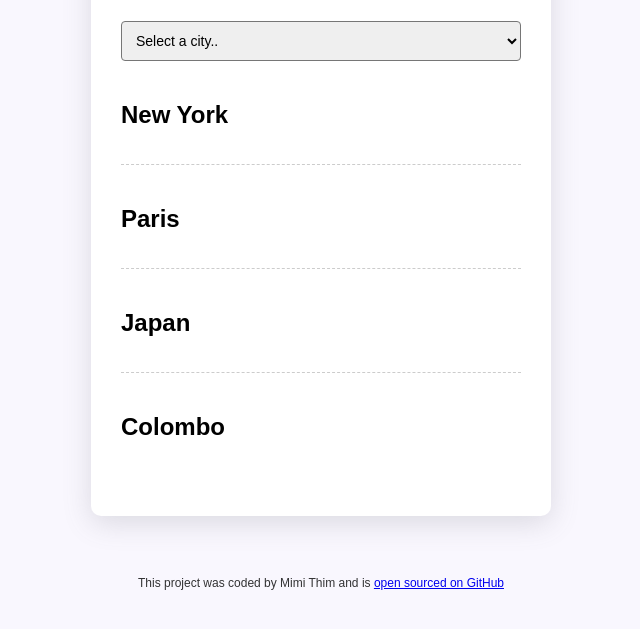
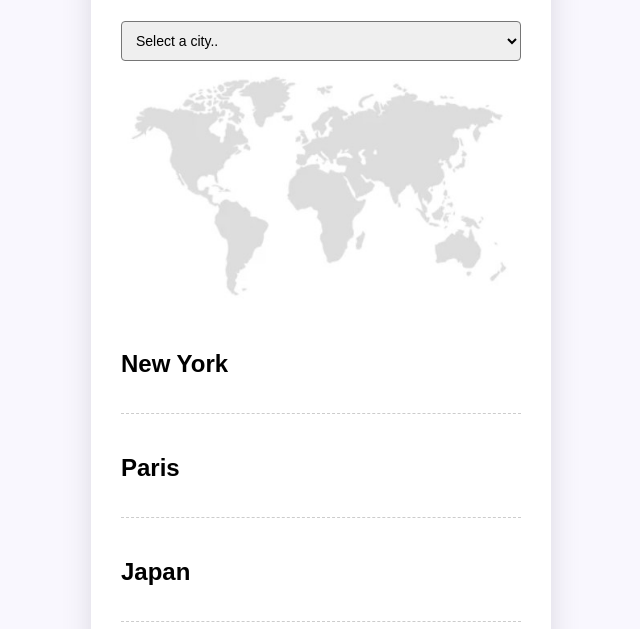
Before and after one commit to mimithim/world-clock, a plain HTML site: page index.html in a window 1280 px wide. Shown: the part 159-788 px from the top of the page, without its empty margins (319-959 px from the left). Drawn offline with nearby package versions, Linux system fonts and the light colour scheme; a script that the page names is missing.

Commit message:
Added img

```diff
--- a/index.html
+++ b/index.html
@@ -27,7 +27,7 @@
         <option value="America/Costa_Rica">Costa Rica</option>
         <option value="Indian/Mauritius">Mauritius</option>
       </select>
-
+      <img src="images/world_map.jpg" alt="World Map" />
       <div id="cities">
         <div class="city" id="new-york">
           <div>
--- a/style.css
+++ b/style.css
@@ -20,6 +20,11 @@ select {
   font-size: 14px;
   border-radius: 4px;
   padding: 10px;
+}
+
+img {
+  max-width: 400px;
+  margin-top: 5px;
 }
 
 .container {
```
Also changed, not shown: images/world_map.jpg (added).
